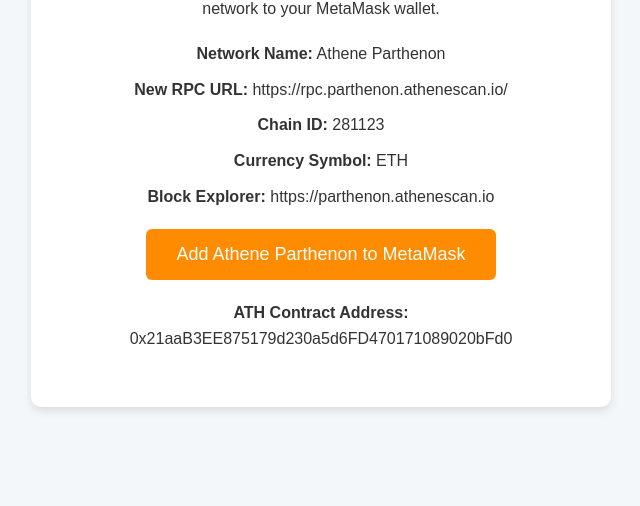
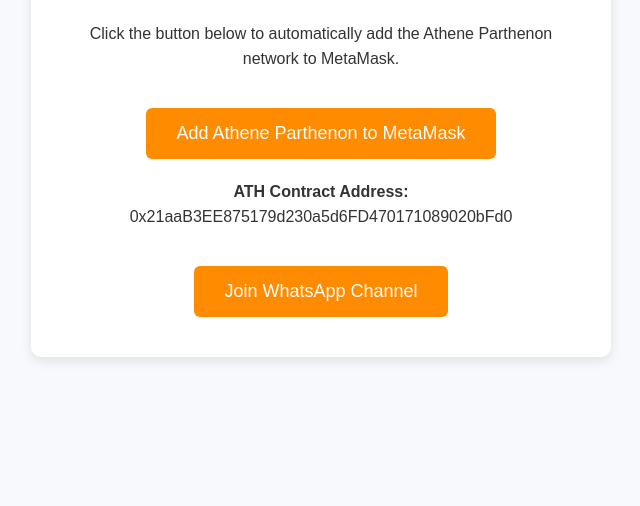
Before and after one commit to AirdropalertHub/Athen, a plain HTML site: page index.html in a window 1280 px wide. Shown: the part 294-800 px from the top of the page, without its empty margins (319-959 px from the left). Drawn offline with Linux system fonts and the light colour scheme.

Commit message:
Update index.html

```diff
--- a/index.html
+++ b/index.html
@@ -3,11 +3,11 @@
 <head>
     <meta charset="UTF-8">
     <meta name="viewport" content="width=device-width, initial-scale=1.0">
-    <title>Add Athene Parthenon to MetaMask</title>
+    <title>Add Athene Parthenon Network</title>
     <style>
         body {
             font-family: 'Arial', sans-serif;
-            background-color: #f4f7f9;
+            background-color: #f7f9fc;
             margin: 0;
             padding: 0;
             display: flex;
@@ -20,7 +20,7 @@
             background-color: #ffffff;
             padding: 40px;
             border-radius: 10px;
-            box-shadow: 0px 4px 8px rgba(0, 0, 0, 0.1);
+            box-shadow: 0px 4px 12px rgba(0, 0, 0, 0.1);
             max-width: 500px;
         }
         h1 {
@@ -38,7 +38,7 @@
         .info p {
             margin: 10px 0;
         }
-        .add-btn {
+        .btn {
             background-color: #FF8C00;
             color: white;
             border: none;
@@ -47,8 +47,9 @@
             cursor: pointer;
             font-size: 18px;
             transition: background-color 0.3s;
+            margin-top: 20px;
         }
-        .add-btn:hover {
+        .btn:hover {
             background-color: #e57c00;
         }
         .contract {
@@ -65,22 +66,17 @@
 
     <div class="container">
         <h1>Add Athene Network to MetaMask</h1>
-        <p>Click the button below to automatically add the Athene Parthenon network to your MetaMask wallet.</p>
-
-        <div class="info">
-            <p><strong>Network Name:</strong> Athene Parthenon</p>
-            <p><strong>New RPC URL:</strong> https://rpc.parthenon.athenescan.io/</p>
-            <p><strong>Chain ID:</strong> 281123</p>
-            <p><strong>Currency Symbol:</strong> ETH</p>
-            <p><strong>Block Explorer:</strong> https://parthenon.athenescan.io</p>
-        </div>
+        <p>Click the button below to automatically add the Athene Parthenon network to MetaMask.</p>
 
         <!-- Add to MetaMask Button -->
-        <button class="add-btn" onclick="addNetwork()">Add Athene Parthenon to MetaMask</button>
+        <button class="btn" onclick="addNetwork()">Add Athene Parthenon to MetaMask</button>
 
         <div class="contract">
             <p><strong>ATH Contract Address:</strong> 0x21aaB3EE875179d230a5d6FD470171089020bFd0</p>
         </div>
+
+        <!-- WhatsApp Channel Button -->
+        <button class="btn" onclick="joinWhatsApp()">Join WhatsApp Channel</button>
     </div>
 
     <script>
@@ -97,15 +93,18 @@
                             symbol: 'ETH',
                             decimals: 18
                         },
-                        blockExplorerUrls: ['https://parthenon.athenescan.io/'],
+                        blockExplorerUrls: ['https://parthenon.athenescan.io'],
                     }]
                 });
-                alert('Athene Parthenon network has been added to MetaMask!');
             } catch (error) {
                 console.error('Failed to add network:', error);
                 alert('There was an error adding the network.');
             }
         }
+
+        function joinWhatsApp() {
+            window.location.href = 'https://whatsapp.com/channel/0029Vb3pFvAGufInLdTumQ3k';
+        }
     </script>
 
 </body>
```
